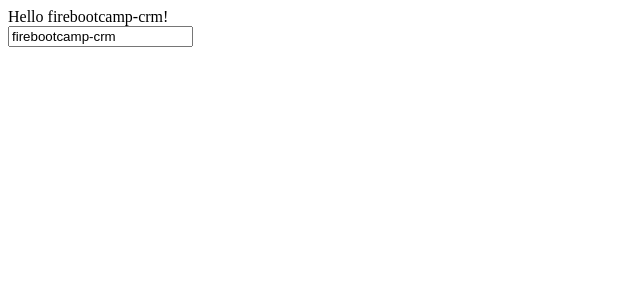
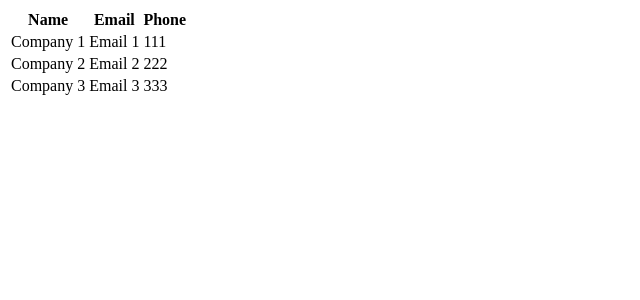
Before and after one commit to SSWConsulting/ng-workshop-bris-jan-2024, an Angular app: page / in a window 1280 px wide. Shown: the top 300 px of the page, without its empty margins (0-640 px from the left). Built offline with nearby package versions, Linux system fonts and the light colour scheme.

Commit message:
added company list component

```diff
--- a/src/app/app.component.html
+++ b/src/app/app.component.html
@@ -1,5 +1 @@
-Hello {{ title }}!
-
-<div>
-  <input [(ngModel)]="title"/>
-</div>
+<fbc-company-list></fbc-company-list>
--- a/src/app/app.module.ts
+++ b/src/app/app.module.ts
@@ -4,10 +4,12 @@
 import { AppRoutingModule } from './app-routing.module';
 import { AppComponent } from './app.component';
 import { FormsModule } from '@angular/forms';
+import { CompanyListComponent } from './company/company-list/company-list.component';
 
 @NgModule({
   declarations: [
-    AppComponent
+    AppComponent,
+    CompanyListComponent
   ],
   imports: [
     BrowserModule,
--- /dev/null
+++ b/src/app/company/company-list/company-list.component.html
@@ -0,0 +1,27 @@
+<table>
+  <thead>
+    <tr>
+      <th>Name</th>
+      <th>Email</th>
+      <th>Phone</th>
+      <th></th>
+    </tr>
+  </thead>
+  <tbody>
+    @for (company of companies; track $index) {
+      <tr>
+        <td>{{ company.name }}</td>
+        <td>{{ company.email }}</td>
+        <td>{{ company.phone }}</td>
+        <td></td>
+      </tr>
+    }
+    @empty {
+      <tr>
+        <td colspan="4">
+          No companies found.
+        </td>
+      </tr>
+    }
+  </tbody>
+</table>
--- /dev/null
+++ b/src/app/company/company-list/company-list.component.ts
@@ -0,0 +1,26 @@
+import { Component, OnInit } from '@angular/core';
+import { Company } from '../company';
+
+@Component({
+  selector: 'fbc-company-list',
+  templateUrl: './company-list.component.html',
+  styleUrl: './company-list.component.scss'
+})
+export class CompanyListComponent implements OnInit{
+  companies!: Company[];
+
+  constructor(){}
+
+  ngOnInit(): void {
+    this.getCompanies();
+  }
+
+  getCompanies() {
+    this.companies = [
+      { name: 'Company 1', email: 'Email 1', phone: 111 },
+      { name: 'Company 2', email: 'Email 2', phone: 222 },
+      { name: 'Company 3', email: 'Email 3', phone: 333 },
+    ];
+  }
+
+}
--- /dev/null
+++ b/src/app/company/company.ts
@@ -0,0 +1,5 @@
+export interface Company {
+  name: string;
+  email: string;
+  phone: number;
+}
```
Also changed, not shown: src/app/company/company-list/company-list.component.scss (added).
